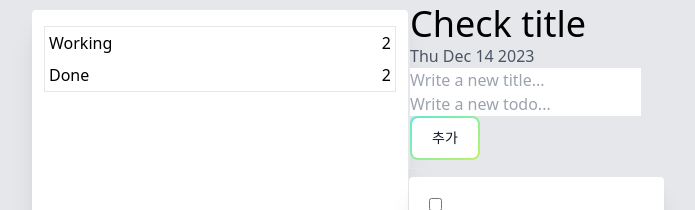
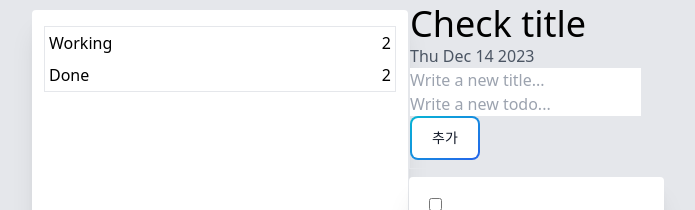
Before and after one commit to woorifisa-service-dev-2nd/frontend-3rd-CheckCalendar, a React (Vite) app: page / in a window 1280 px wide. Shown: the top 210 px of the page, without its empty margins (320-1015 px from the left). Built offline with nearby package versions, Linux system fonts and the light colour scheme.

Commit message:
오타 수정

```diff
--- a/src/App.jsx
+++ b/src/App.jsx
@@ -88,7 +88,7 @@
 
 	/*Side - Chalendar 동작 */
 	const addTodoHandler = ({ title, summary }) => {
-		let checked = "false"
+		let checked = false
 		if (status == "Done") checked = true;
 		const newList = {
 			id: self.crypto.randomUUID(),
--- a/src/components/Title.jsx
+++ b/src/components/Title.jsx
@@ -31,10 +31,10 @@
 				value={summary}
 				onChange={(event) => setSummary(event.target.value)}
 			/>
-			<button className="relative inline-flex items-center justify-center p-0.5 mb-2 me-2 overflow-hidden text-sm font-medium text-gray-900 rounded-lg group bg-gradient-to-br from-teal-300 to-lime-300 group-hover:from-teal-300 group-hover:to-lime-300 dark:text-white dark:hover:text-gray-900 focus:ring-4 focus:outline-none focus:ring-lime-200 dark:focus:ring-lime-800"
+			<button className="relative inline-flex items-center justify-center p-0.5 mb-2 me-2 overflow-hidden text-sm font-medium text-gray-900 rounded-lg group bg-gradient-to-br from-cyan-500 to-blue-600 group-hover:from-cyan-600 group-hover:to-blue-500 hover:text-white dark:text-white focus:ring-4 focus:outline-none focus:ring-cyan-200 dark:focus:ring-cyan-800"
 				onClick={onAddTodo}
 				disabled={!checkAdd}>
-				<span className="relative px-5 py-2.5 transition-all ease-in duration-75 bg-white dark:bg-gray-900 rounded-md group-hover:bg-opacity-0">
+				<span className="relative px-5 py-2.5 transition-all ease-in duration-75 bg-white dark:bg-gray-900 rounded-md group-hover:bg-opacity-0 ">
 					추가
 				</span>
 			</button>
```
